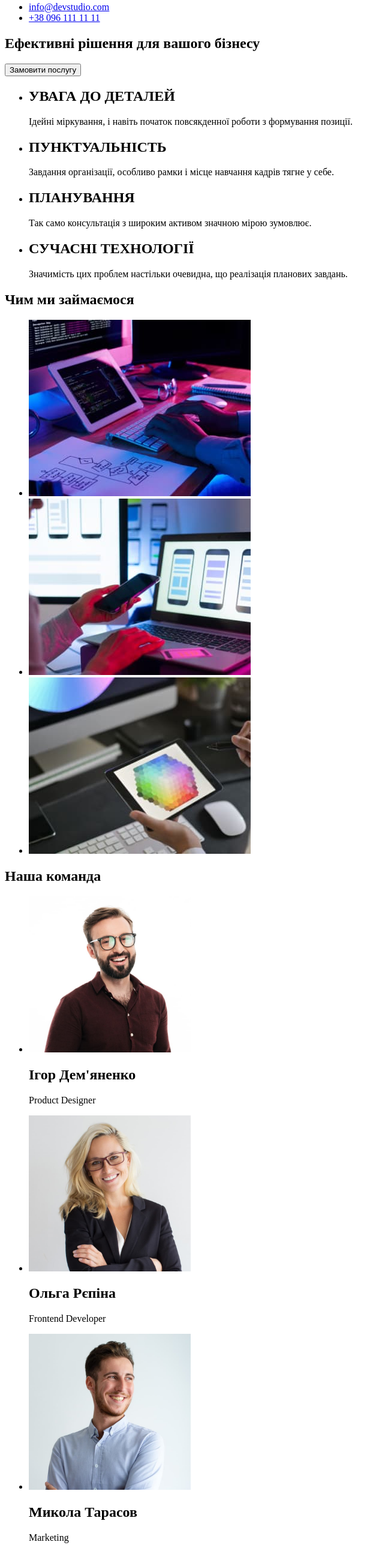
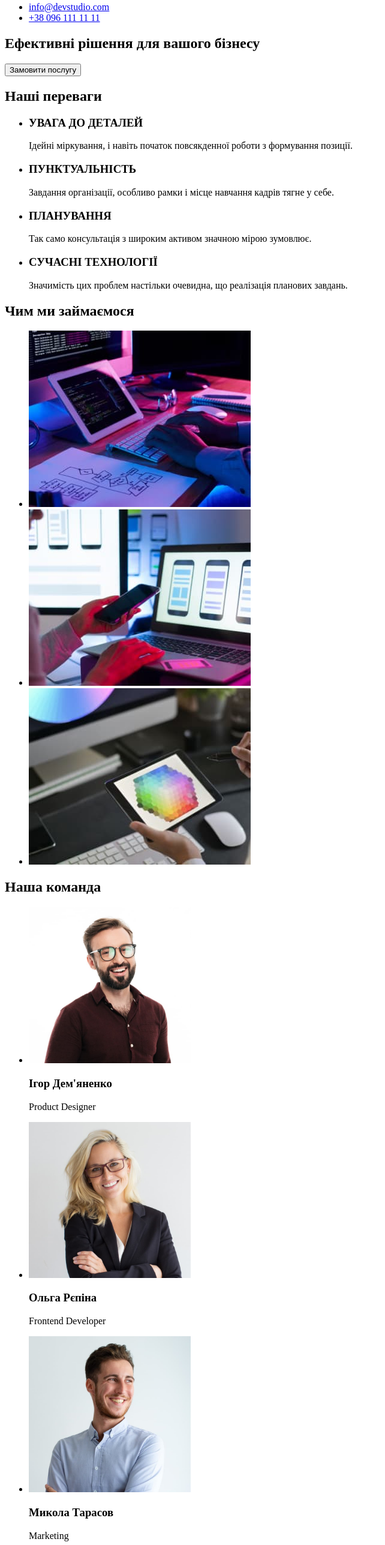
Before and after one commit to VasylTehlivets/goit-markup-hw-01, a plain HTML site: page index.html in a window 1280 px wide. Shown: the part 109-2684 px from the top of the page at 60% size, without its empty margins (0-642 px from the left). Drawn offline with Linux system fonts and the light colour scheme.

Commit message:
Сhanges in layout layout

```diff
--- a/index.html
+++ b/index.html
@@ -27,29 +27,30 @@
         <button type="button">Замовити послугу</button>
       </section>
       <section>
+        <h2>Наші переваги</h2>
         <ul>
           <li>
-            <h2>УВАГА ДО ДЕТАЛЕЙ</h2>
+            <h3>УВАГА ДО ДЕТАЛЕЙ</h3>
             <p>
               Ідейні міркування, і навіть початок повсякденної роботи з
               формування позиції.
             </p>
           </li>
           <li>
-            <h2>ПУНКТУАЛЬНІСТЬ</h2>
+            <h3>ПУНКТУАЛЬНІСТЬ</h3>
             <p>
               Завдання організації, особливо рамки і місце навчання кадрів тягне
               у себе.
             </p>
           </li>
           <li>
-            <h2>ПЛАНУВАННЯ</h2>
+            <h3>ПЛАНУВАННЯ</h3>
             <p>
               Так само консультація з широким активом значною мірою зумовлює.
             </p>
           </li>
           <li>
-            <h2>СУЧАСНІ ТЕХНОЛОГІЇ</h2>
+            <h3>СУЧАСНІ ТЕХНОЛОГІЇ</h3>
             <p>
               Значимість цих проблем настільки очевидна, що реалізація планових
               завдань.
@@ -88,7 +89,7 @@
               alt="Фотокартка дизайнера"
               width="270"
             />
-            <h2>Ігор Дем'яненко</h2>
+            <h3>Ігор Дем'яненко</h3>
             <p>Product Designer</p>
           </li>
           <li>
@@ -97,7 +98,7 @@
               alt="Фотокартка розробника"
               width="270"
             />
-            <h2>Ольга Рєпіна</h2>
+            <h3>Ольга Рєпіна</h3>
             <p>Frontend Developer</p>
           </li>
           <li>
@@ -106,7 +107,7 @@
               alt="Фотокартка маркетолога"
               width="270"
             />
-            <h2>Микола Тарасов</h2>
+            <h3>Микола Тарасов</h3>
             <p>Marketing</p>
           </li>
           <li>
@@ -115,7 +116,7 @@
               alt="Фотокартка графічного дизайнера"
               width="270"
             />
-            <h2>Михайло Єрмаков</h2>
+            <h3>Михайло Єрмаков</h3>
             <p>UI Designer</p>
           </li>
         </ul>
@@ -125,7 +126,15 @@
       <a href="">WebStudio</a>
       <address>
         <ul>
-          <li>м. Київ, пр-т Лесі Українки, 26</li>
+          <li>
+            <a
+              href="https://www.google.com.ua/maps/"
+              target="_blank"
+              rel="noopener noreferrer"
+            >
+              м. Київ, пр-т Лесі Українки, 26</a
+            >
+          </li>
           <li>info@devstudio.com</li>
           <li>+38 096 111 11 11</li>
         </ul>
```
